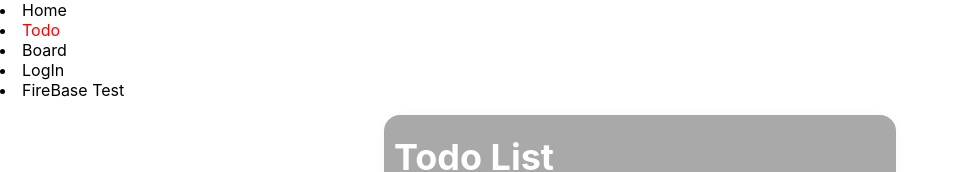
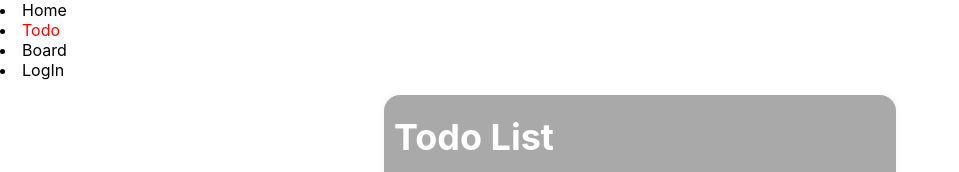
Before and after one commit to bjw1622/Next-Todo, a Next.js app: page /todo in a window 1280 px wide. Shown: the top 172 px of the page, without its empty margins (0-959 px from the left). Built offline with nearby package versions, Linux system fonts and the light colour scheme; no server answers; the database is empty.

Commit message:
Link 수정🎉

```diff
--- a/component/layout/baseLayout.js
+++ b/component/layout/baseLayout.js
@@ -33,14 +33,6 @@ const BaseLayout = ({ children }) => {
           LogIn
         </Link>
       </li>
-      <li>
-        <Link
-          href={"/fb"}
-          className={router.pathname.includes("/fb") ? "active" : ""}
-        >
-          FireBase Test
-        </Link>
-      </li>
       {children}
     </>
   );
```
